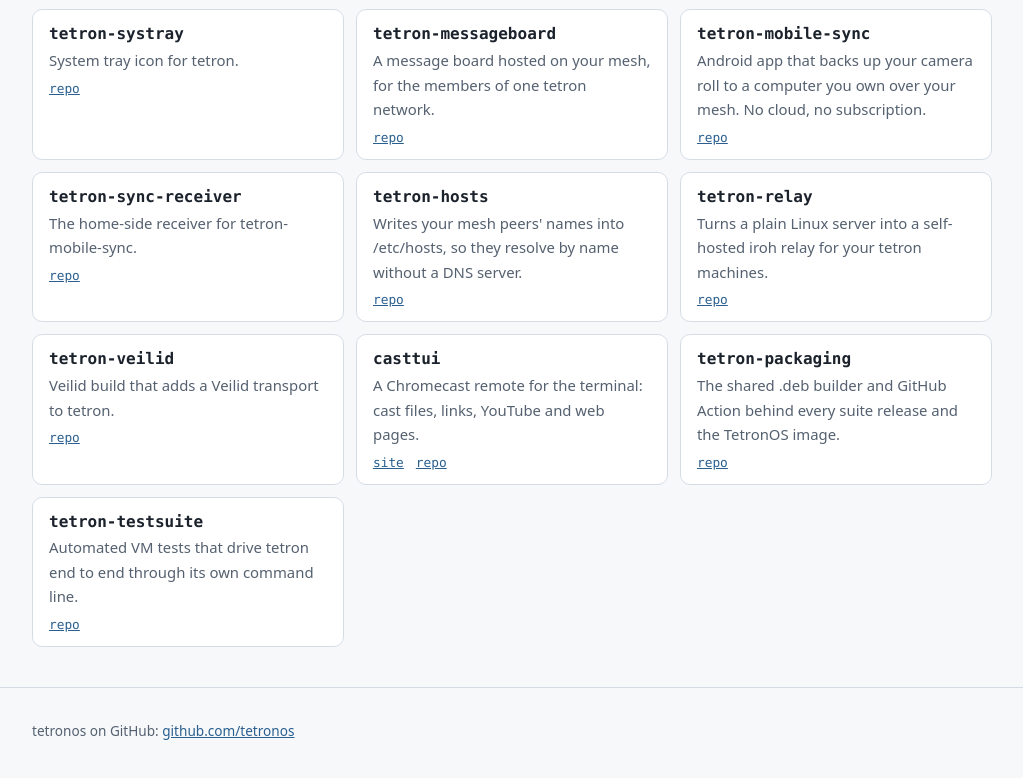
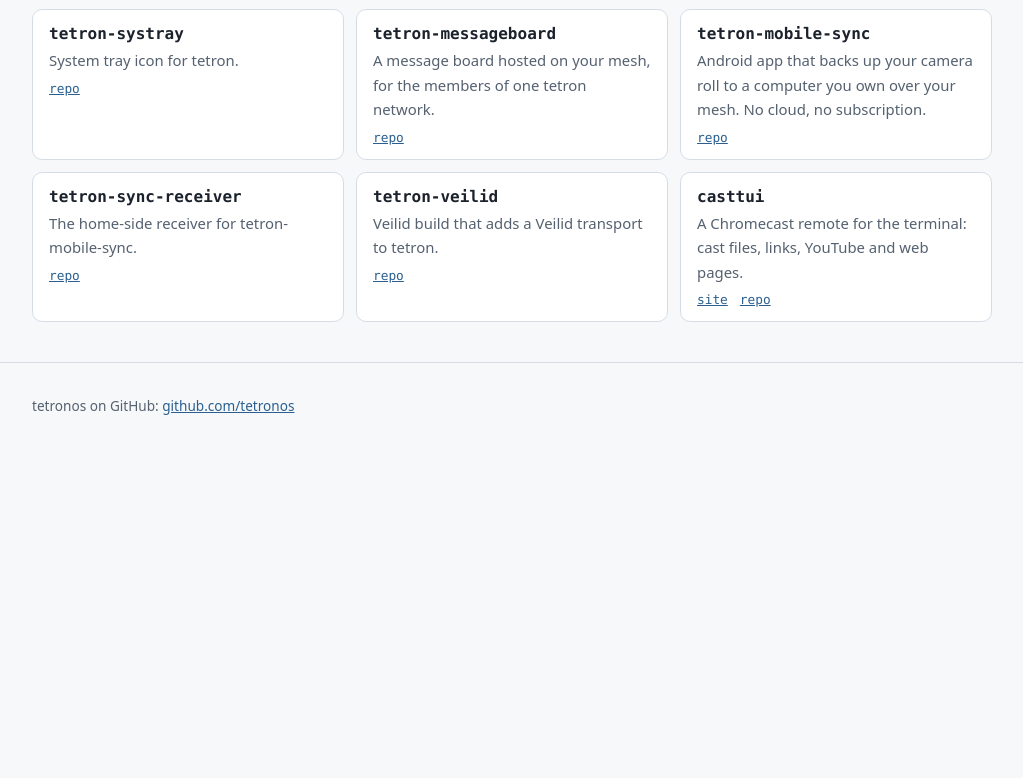
Before and after one commit to tetronos/tetronos.github.io, a plain HTML site: page index.html in a window 1280 px wide. Shown: the part 3453-4231 px from the top of the page, without its empty margins (128-1151 px from the left). After the commit the page ends 3919 px from the top, so only its background shows below. Drawn offline with Linux system fonts and the light colour scheme.

Commit message:
Projects: remove tetron-testsuite, tetron-packaging, tetron-relay and tetron-hosts cards (not user level)

```diff
--- a/index.html
+++ b/index.html
@@ -127,18 +127,10 @@ sudo apt install tetron-wm</pre>
       <div class="links"><a href="https://github.com/tetronos/tetron-mobile-sync">repo</a></div></div>
     <div class="card"><h3>tetron-sync-receiver</h3><p>The home-side receiver for tetron-mobile-sync.</p>
       <div class="links"><a href="https://github.com/tetronos/tetron-sync-receiver">repo</a></div></div>
-    <div class="card"><h3>tetron-hosts</h3><p>Writes your mesh peers' names into /etc/hosts, so they resolve by name without a DNS server.</p>
-      <div class="links"><a href="https://github.com/tetronos/tetron-hosts">repo</a></div></div>
-    <div class="card"><h3>tetron-relay</h3><p>Turns a plain Linux server into a self-hosted iroh relay for your tetron machines.</p>
-      <div class="links"><a href="https://github.com/tetronos/tetron-relay">repo</a></div></div>
     <div class="card"><h3>tetron-veilid</h3><p>Veilid build that adds a Veilid transport to tetron.</p>
       <div class="links"><a href="https://github.com/tetronos/tetron-veilid">repo</a></div></div>
     <div class="card"><h3>casttui</h3><p>A Chromecast remote for the terminal: cast files, links, YouTube and web pages.</p>
       <div class="links"><a href="casttui/">site</a><a href="https://github.com/tetronos/casttui">repo</a></div></div>
-    <div class="card"><h3>tetron-packaging</h3><p>The shared .deb builder and GitHub Action behind every suite release and the TetronOS image.</p>
-      <div class="links"><a href="https://github.com/tetronos/tetron-packaging">repo</a></div></div>
-    <div class="card"><h3>tetron-testsuite</h3><p>Automated VM tests that drive tetron end to end through its own command line.</p>
-      <div class="links"><a href="https://github.com/tetronos/tetron-testsuite">repo</a></div></div>
   </div>
 </div></section>
 
```
